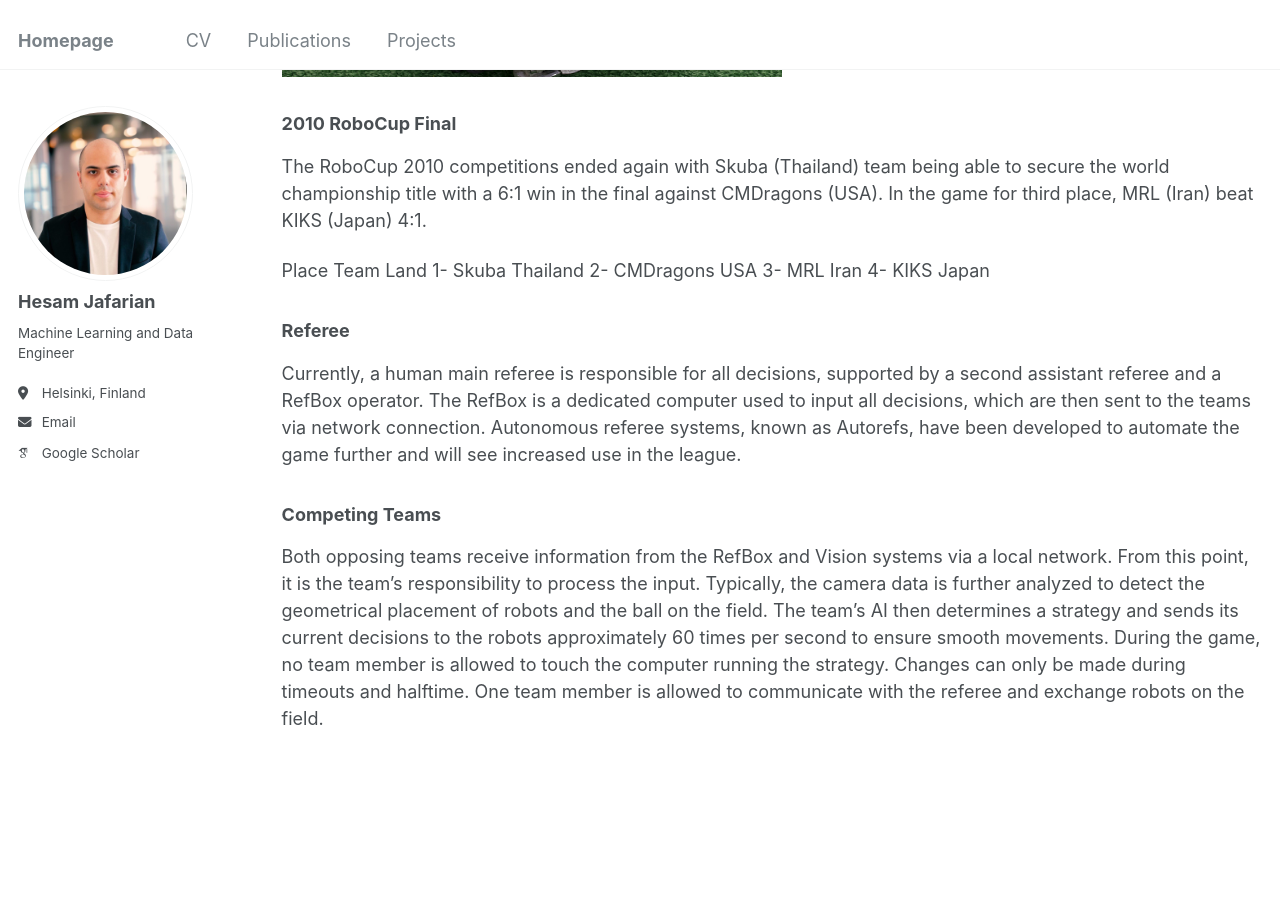
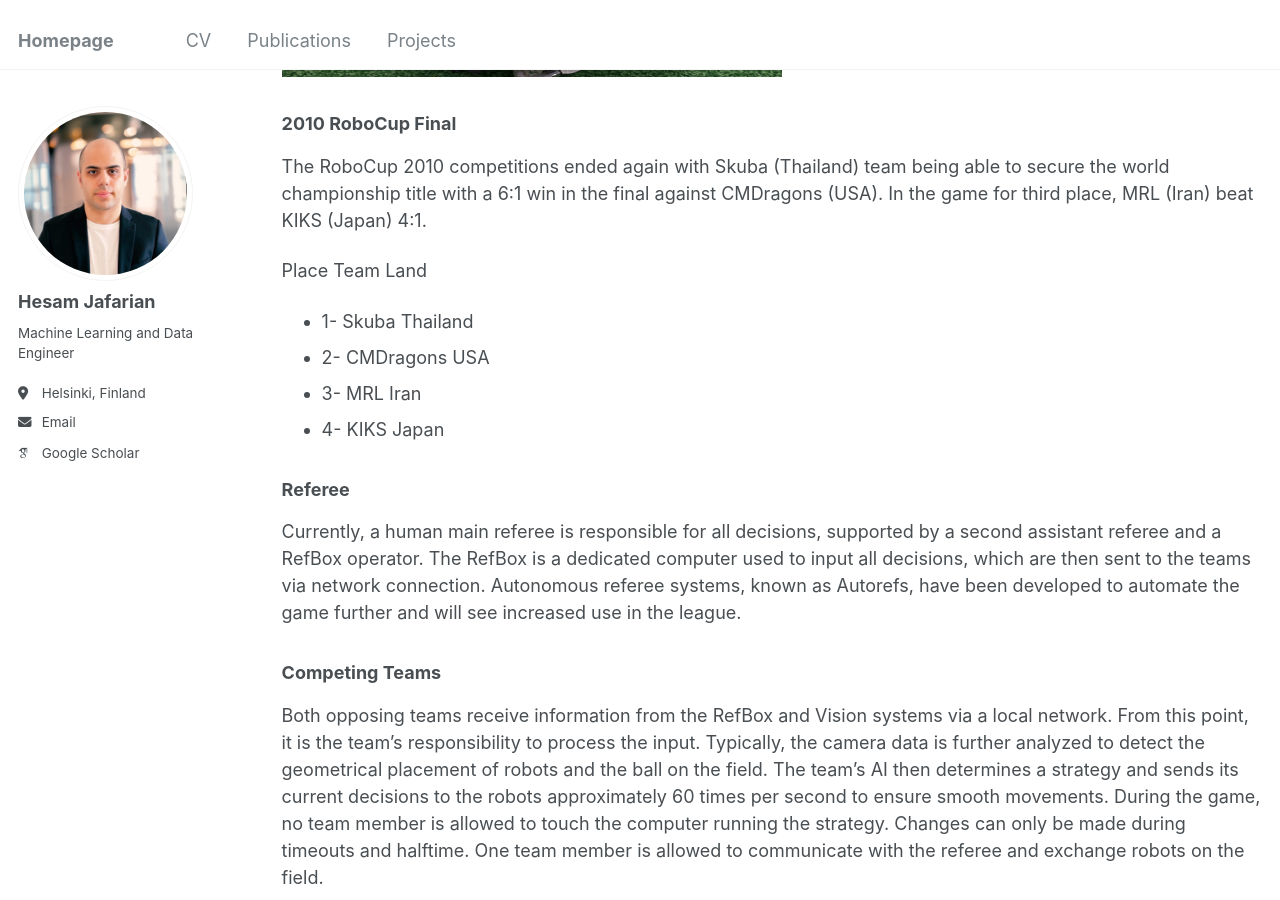
Before and after one commit to hesamjafarian/hesamjafarian.github.io, a Jekyll site: the page built from _pages/projects.md, in a window 1280 px wide and 900 px high, scrolled down 2347 px. Built offline with Jekyll 4.4.1, drawn with Linux system fonts in a browser that asks for light colours; some web fonts are replaced.

```diff
--- a/_pages/projects.md
+++ b/_pages/projects.md
@@ -31,10 +31,10 @@ Robot sizes are limited by rules to a diameter of 18 cm and a height of 15 cm, l
 The RoboCup 2010 competitions ended again with Skuba (Thailand) team being able to secure the world championship title with a 6:1 win in the final against CMDragons (USA). In the game for third place, MRL (Iran) beat KIKS (Japan) 4:1.
 
 Place	Team	Land
-  1- Skuba	Thailand
-  2- CMDragons	USA
-  3- MRL	Iran
-  4- KIKS	Japan
+  - 1- Skuba	Thailand
+  - 2- CMDragons	USA
+  - 3- MRL	Iran
+  - 4- KIKS	Japan
 
 ### Referee
 Currently, a human main referee is responsible for all decisions, supported by a second assistant referee and a RefBox operator. The RefBox is a dedicated computer used to input all decisions, which are then sent to the teams via network connection. Autonomous referee systems, known as Autorefs, have been developed to automate the game further and will see increased use in the league.
```
